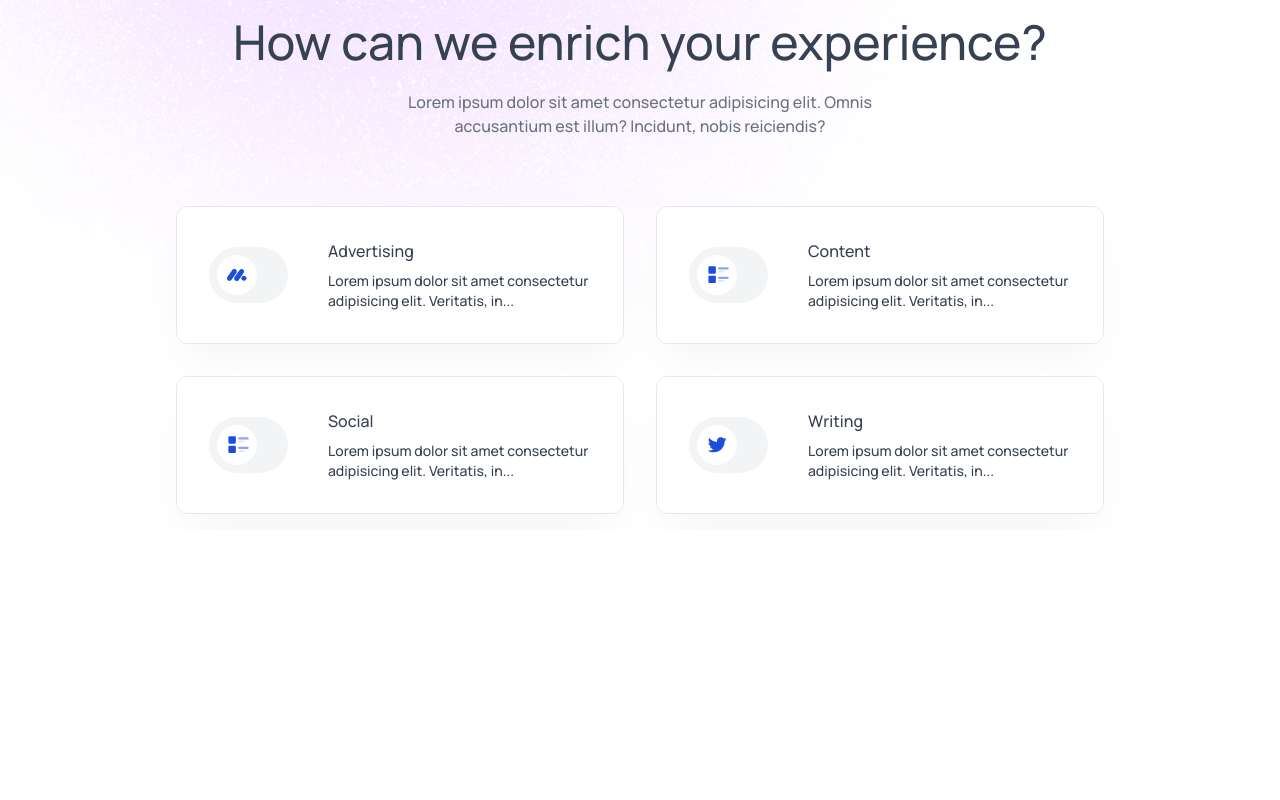
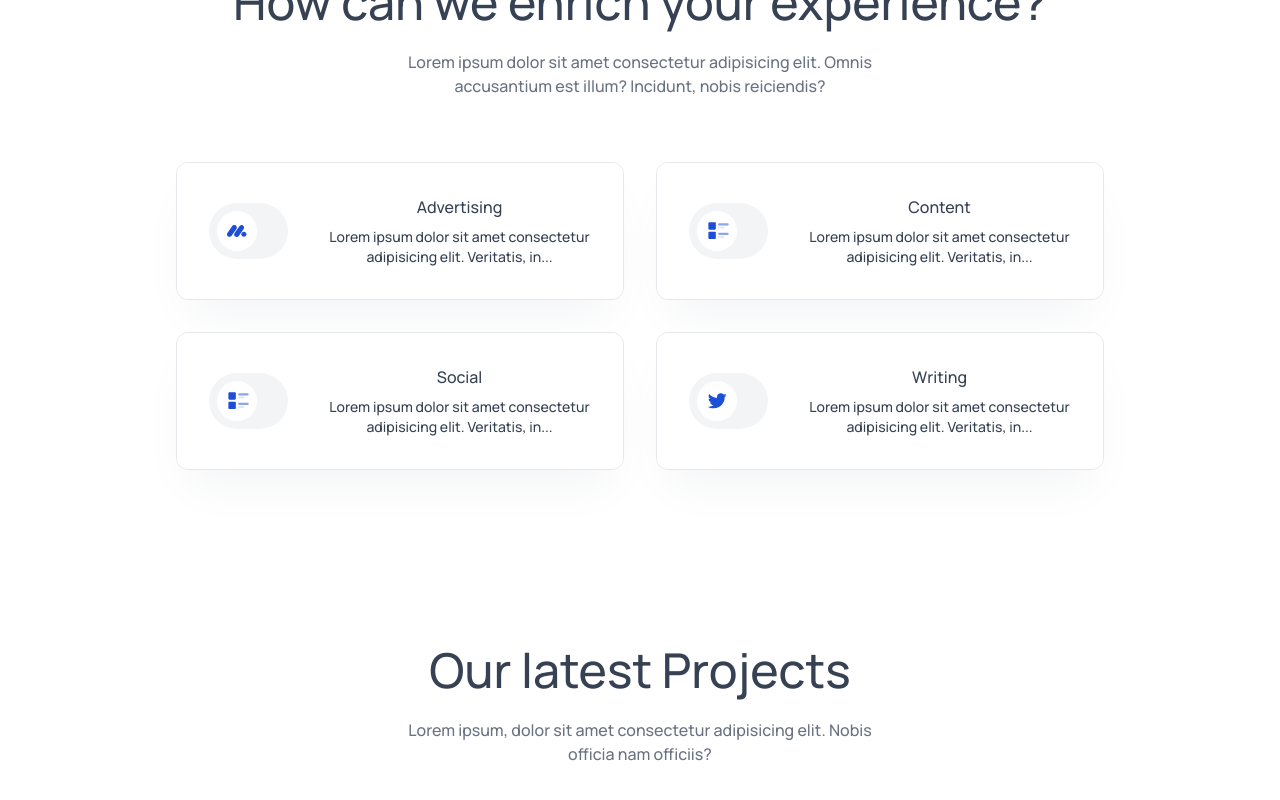
Before and after one commit to Martynas-Mockapetris/React-Website, a React (Vite) app: page / in a window 1280 px wide. Shown: the part 1349-2149 px from the top of the page. Before the commit the page ends 1879 px from the top, so only its background shows below. Built offline with nearby package versions, Linux system fonts and the light colour scheme.

Commit message:
Projects section

```diff
--- a/src/App.jsx
+++ b/src/App.jsx
@@ -3,6 +3,7 @@
 import Hero from './components/Hero';
 import TrustedBy from './components/TrustedBy';
 import Services from './components/Services';
+import OurWork from './components/OurWork';
 
 const App = () => {
   const [theme, setTheme] = useState(localStorage.getItem('theme') ? localStorage.getItem('theme') : 'light');
@@ -13,6 +14,7 @@
       <Hero />
       <TrustedBy />
       <Services />
+      <OurWork />
     </div>
   );
 };
--- /dev/null
+++ b/src/components/OurWork.jsx
@@ -0,0 +1,11 @@
+import Title from './Title';
+
+const OurWork = () => {
+  return (
+    <div id="our-work" className="flex flex-col items-center gap-6 py-20 px-4 sm:px-12 lg:px-24 xl:px-40 text-center w-full overflow-hidden text-gray-700 dark:text-white">
+      <Title title="Our latest Projects" desc="Lorem ipsum, dolor sit amet consectetur adipisicing elit. Nobis officia nam officiis?" />
+    </div>
+  );
+};
+
+export default OurWork;
--- a/src/components/Services.jsx
+++ b/src/components/Services.jsx
@@ -27,7 +27,7 @@
   ];
 
   return (
-    <div id="services" className="relative flex flex-col items-center gap-7 px-4 sm:px-12  lg:px-24 xl:px-40 pt-30 text-gray-700 dark:text-white">
+    <div id="services" className="flex flex-col items-center gap-6 py-20 px-4 sm:px-12 lg:px-24 xl:px-40 text-center w-full overflow-hidden text-gray-700 dark:text-white">
       <img src={assets.bgImage2} className="absolute -top-110 -left-70 -z-1 dark:hidden" alt="BG_IMG" />
 
       <Title title="How can we enrich your experience?" desc="Lorem ipsum dolor sit amet consectetur adipisicing elit. Omnis accusantium est illum? Incidunt, nobis reiciendis?" />
```
